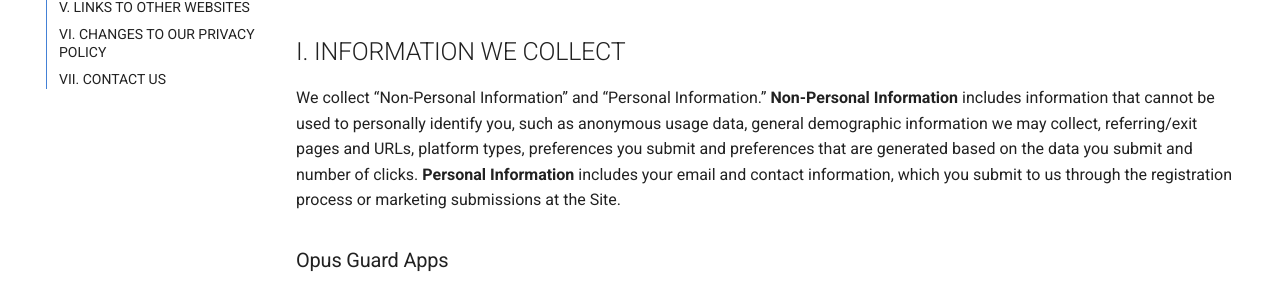
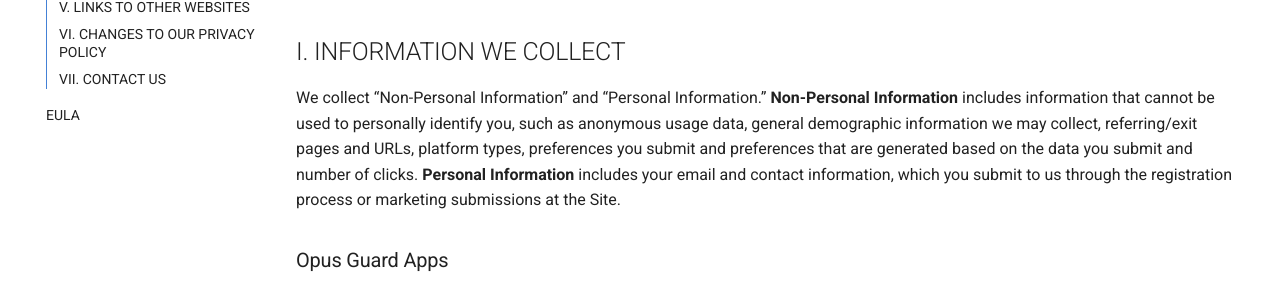
Before and after one commit to opusguard/docs-center, an MkDocs documentation site: the page built from docs/legal/privacy.md, in a window 1280 px wide. Shown: the part 539-833 px from the top of the page. Built offline with MkDocs 1.6.1 and Material for MkDocs 9.7.7, drawn with Linux system fonts in a browser that asks for light colours.

Commit message:
Update mkdocs.yml

```diff
--- a/mkdocs.yml
+++ b/mkdocs.yml
@@ -78,3 +78,4 @@
       - Security Programs: security/security-programs.md
   - Legal:
       - Privacy Policy: legal/privacy.md
+      - EULA: legal/eula.md
```
